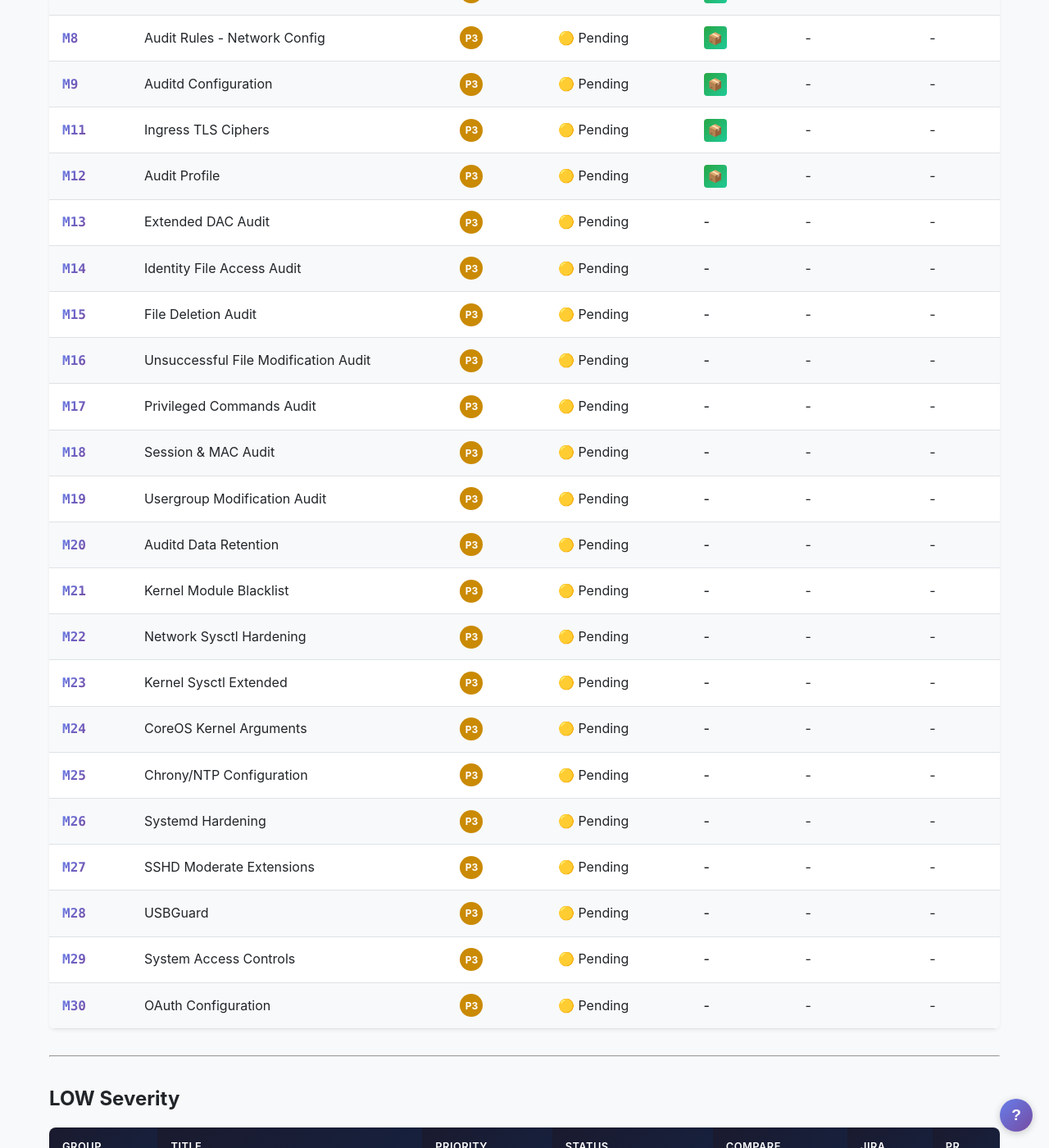
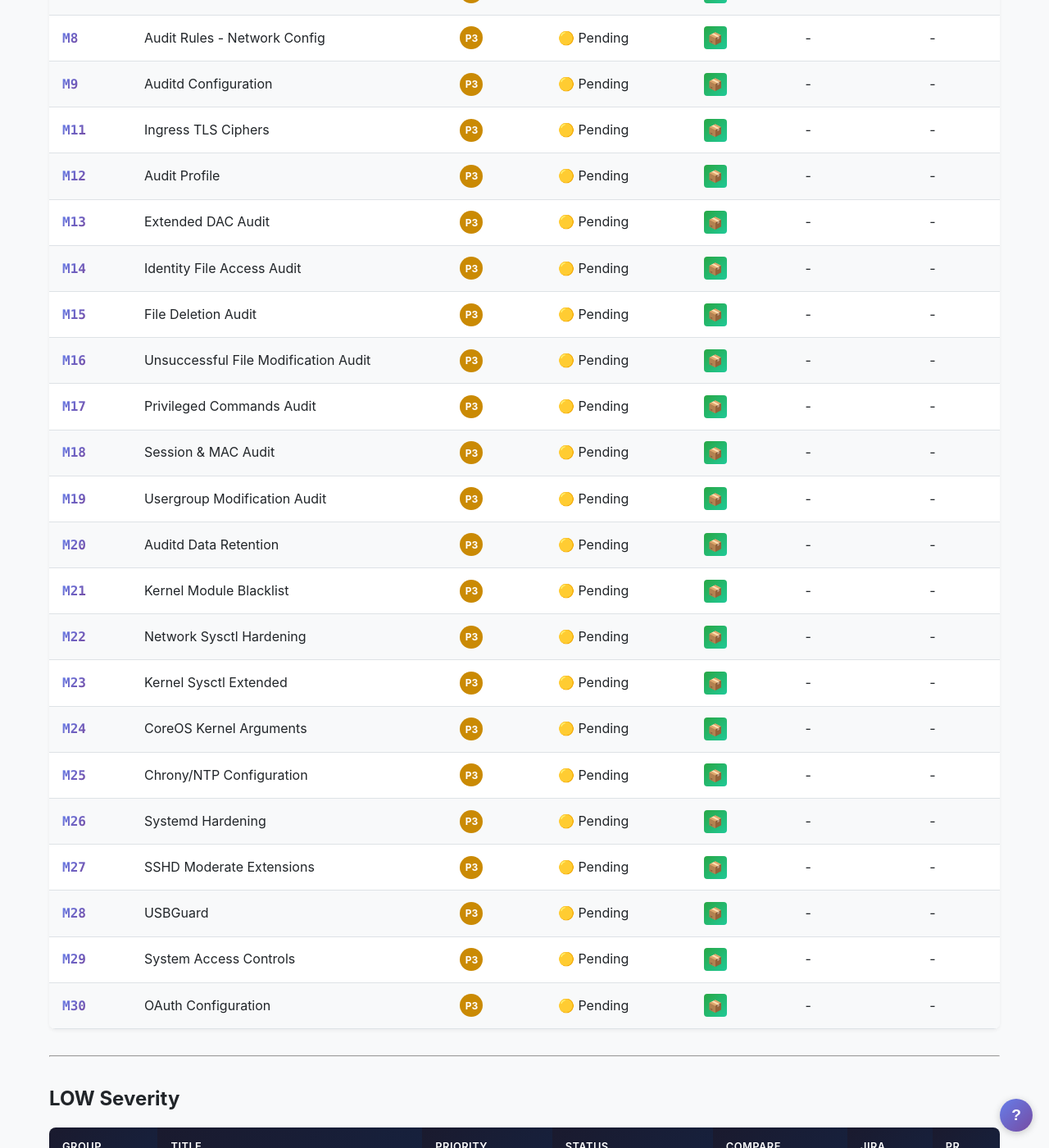
Before and after one commit to sebrandon1/compliance-scripts, a Jekyll site: the page built from docs/versions/4.22/groups/index.md, in a window 1280 px wide and 1400 px high, scrolled down 1379 px. Shown: the whole window at 82% size. Built offline with Jekyll 4.4.1, drawn with Linux system fonts in a browser that asks for light colours; some of the changed lines change nothing that is shown.

Commit message:
Add compare links for M13-M30 groups

```diff
--- a/docs/versions/4.22/groups/index.md
+++ b/docs/versions/4.22/groups/index.md
@@ -51,24 +51,24 @@ Each group below represents a logical set of related compliance checks that can
 | [M9](M9.html) | Auditd Configuration | <span class="priority-score p3">P3</span> | 🟡 Pending | [📦](https://github.com/openshift-kni/telco-reference/compare/main...sebrandon1:telco-reference:compliance/4.22/m9-auditd-config) | - | - |
 | [M11](M11.html) | Ingress TLS Ciphers | <span class="priority-score p3">P3</span> | 🟡 Pending | [📦](https://github.com/openshift-kni/telco-reference/compare/main...sebrandon1:telco-reference:compliance/4.22/m11-ingress-tls) | - | - |
 | [M12](M12.html) | Audit Profile | <span class="priority-score p3">P3</span> | 🟡 Pending | [📦](https://github.com/openshift-kni/telco-reference/compare/main...sebrandon1:telco-reference:compliance/4.22/m12-audit-profile) | - | - |
-| [M13](M13.html) | Extended DAC Audit | <span class="priority-score p3">P3</span> | 🟡 Pending | - | - | - |
-| [M14](M14.html) | Identity File Access Audit | <span class="priority-score p3">P3</span> | 🟡 Pending | - | - | - |
-| [M15](M15.html) | File Deletion Audit | <span class="priority-score p3">P3</span> | 🟡 Pending | - | - | - |
-| [M16](M16.html) | Unsuccessful File Modification Audit | <span class="priority-score p3">P3</span> | 🟡 Pending | - | - | - |
-| [M17](M17.html) | Privileged Commands Audit | <span class="priority-score p3">P3</span> | 🟡 Pending | - | - | - |
-| [M18](M18.html) | Session & MAC Audit | <span class="priority-score p3">P3</span> | 🟡 Pending | - | - | - |
-| [M19](M19.html) | Usergroup Modification Audit | <span class="priority-score p3">P3</span> | 🟡 Pending | - | - | - |
-| [M20](M20.html) | Auditd Data Retention | <span class="priority-score p3">P3</span> | 🟡 Pending | - | - | - |
-| [M21](M21.html) | Kernel Module Blacklist | <span class="priority-score p3">P3</span> | 🟡 Pending | - | - | - |
-| [M22](M22.html) | Network Sysctl Hardening | <span class="priority-score p3">P3</span> | 🟡 Pending | - | - | - |
-| [M23](M23.html) | Kernel Sysctl Extended | <span class="priority-score p3">P3</span> | 🟡 Pending | - | - | - |
-| [M24](M24.html) | CoreOS Kernel Arguments | <span class="priority-score p3">P3</span> | 🟡 Pending | - | - | - |
-| [M25](M25.html) | Chrony/NTP Configuration | <span class="priority-score p3">P3</span> | 🟡 Pending | - | - | - |
-| [M26](M26.html) | Systemd Hardening | <span class="priority-score p3">P3</span> | 🟡 Pending | - | - | - |
-| [M27](M27.html) | SSHD Moderate Extensions | <span class="priority-score p3">P3</span> | 🟡 Pending | - | - | - |
-| [M28](M28.html) | USBGuard | <span class="priority-score p3">P3</span> | 🟡 Pending | - | - | - |
-| [M29](M29.html) | System Access Controls | <span class="priority-score p3">P3</span> | 🟡 Pending | - | - | - |
-| [M30](M30.html) | OAuth Configuration | <span class="priority-score p3">P3</span> | 🟡 Pending | - | - | - |
+| [M13](M13.html) | Extended DAC Audit | <span class="priority-score p3">P3</span> | 🟡 Pending | [📦](https://github.com/openshift-kni/telco-reference/compare/main...sebrandon1:telco-reference:compliance/4.22/m13-audit-dac-ext) | - | - |
+| [M14](M14.html) | Identity File Access Audit | <span class="priority-score p3">P3</span> | 🟡 Pending | [📦](https://github.com/openshift-kni/telco-reference/compare/main...sebrandon1:telco-reference:compliance/4.22/m14-audit-identity) | - | - |
+| [M15](M15.html) | File Deletion Audit | <span class="priority-score p3">P3</span> | 🟡 Pending | [📦](https://github.com/openshift-kni/telco-reference/compare/main...sebrandon1:telco-reference:compliance/4.22/m15-audit-file-deletion) | - | - |
+| [M16](M16.html) | Unsuccessful File Modification Audit | <span class="priority-score p3">P3</span> | 🟡 Pending | [📦](https://github.com/openshift-kni/telco-reference/compare/main...sebrandon1:telco-reference:compliance/4.22/m16-audit-unsuccessful) | - | - |
+| [M17](M17.html) | Privileged Commands Audit | <span class="priority-score p3">P3</span> | 🟡 Pending | [📦](https://github.com/openshift-kni/telco-reference/compare/main...sebrandon1:telco-reference:compliance/4.22/m17-audit-privileged) | - | - |
+| [M18](M18.html) | Session & MAC Audit | <span class="priority-score p3">P3</span> | 🟡 Pending | [📦](https://github.com/openshift-kni/telco-reference/compare/main...sebrandon1:telco-reference:compliance/4.22/m18-audit-session-mac) | - | - |
+| [M19](M19.html) | Usergroup Modification Audit | <span class="priority-score p3">P3</span> | 🟡 Pending | [📦](https://github.com/openshift-kni/telco-reference/compare/main...sebrandon1:telco-reference:compliance/4.22/m19-audit-usergroup) | - | - |
+| [M20](M20.html) | Auditd Data Retention | <span class="priority-score p3">P3</span> | 🟡 Pending | [📦](https://github.com/openshift-kni/telco-reference/compare/main...sebrandon1:telco-reference:compliance/4.22/m20-auditd-retention) | - | - |
+| [M21](M21.html) | Kernel Module Blacklist | <span class="priority-score p3">P3</span> | 🟡 Pending | [📦](https://github.com/openshift-kni/telco-reference/compare/main...sebrandon1:telco-reference:compliance/4.22/m21-kernel-modules) | - | - |
+| [M22](M22.html) | Network Sysctl Hardening | <span class="priority-score p3">P3</span> | 🟡 Pending | [📦](https://github.com/openshift-kni/telco-reference/compare/main...sebrandon1:telco-reference:compliance/4.22/m22-net-sysctl) | - | - |
+| [M23](M23.html) | Kernel Sysctl Extended | <span class="priority-score p3">P3</span> | 🟡 Pending | [📦](https://github.com/openshift-kni/telco-reference/compare/main...sebrandon1:telco-reference:compliance/4.22/m23-kernel-sysctl-ext) | - | - |
+| [M24](M24.html) | CoreOS Kernel Arguments | <span class="priority-score p3">P3</span> | 🟡 Pending | [📦](https://github.com/openshift-kni/telco-reference/compare/main...sebrandon1:telco-reference:compliance/4.22/m24-coreos-kernel-args) | - | - |
+| [M25](M25.html) | Chrony/NTP Configuration | <span class="priority-score p3">P3</span> | 🟡 Pending | [📦](https://github.com/openshift-kni/telco-reference/compare/main...sebrandon1:telco-reference:compliance/4.22/m25-chrony) | - | - |
+| [M26](M26.html) | Systemd Hardening | <span class="priority-score p3">P3</span> | 🟡 Pending | [📦](https://github.com/openshift-kni/telco-reference/compare/main...sebrandon1:telco-reference:compliance/4.22/m26-systemd) | - | - |
+| [M27](M27.html) | SSHD Moderate Extensions | <span class="priority-score p3">P3</span> | 🟡 Pending | [📦](https://github.com/openshift-kni/telco-reference/compare/main...sebrandon1:telco-reference:compliance/4.22/m27-sshd-moderate) | - | - |
+| [M28](M28.html) | USBGuard | <span class="priority-score p3">P3</span> | 🟡 Pending | [📦](https://github.com/openshift-kni/telco-reference/compare/main...sebrandon1:telco-reference:compliance/4.22/m28-usbguard) | - | - |
+| [M29](M29.html) | System Access Controls | <span class="priority-score p3">P3</span> | 🟡 Pending | [📦](https://github.com/openshift-kni/telco-reference/compare/main...sebrandon1:telco-reference:compliance/4.22/m29-access-controls) | - | - |
+| [M30](M30.html) | OAuth Configuration | <span class="priority-score p3">P3</span> | 🟡 Pending | [📦](https://github.com/openshift-kni/telco-reference/compare/main...sebrandon1:telco-reference:compliance/4.22/m30-oauth) | - | - |
 
 ---
 
```
